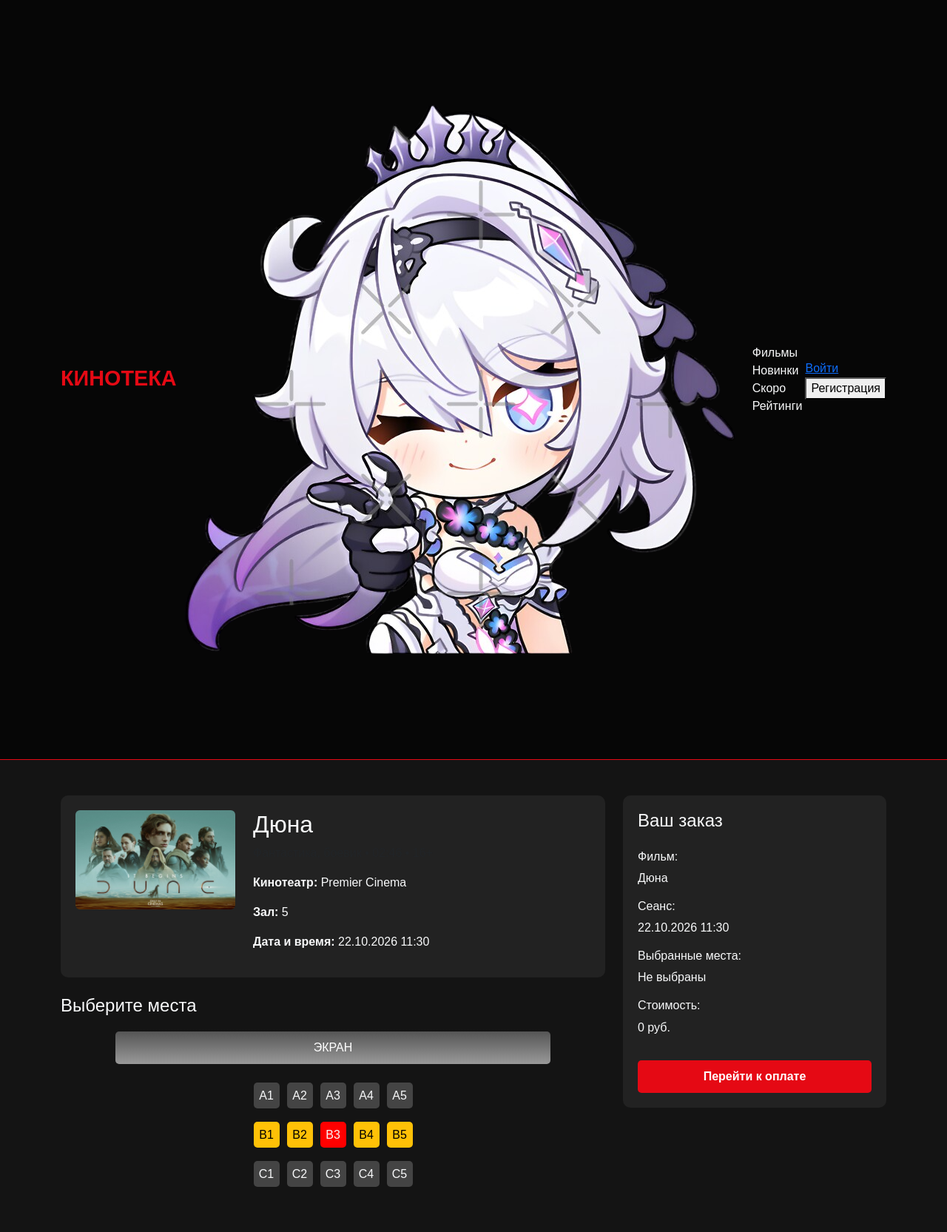
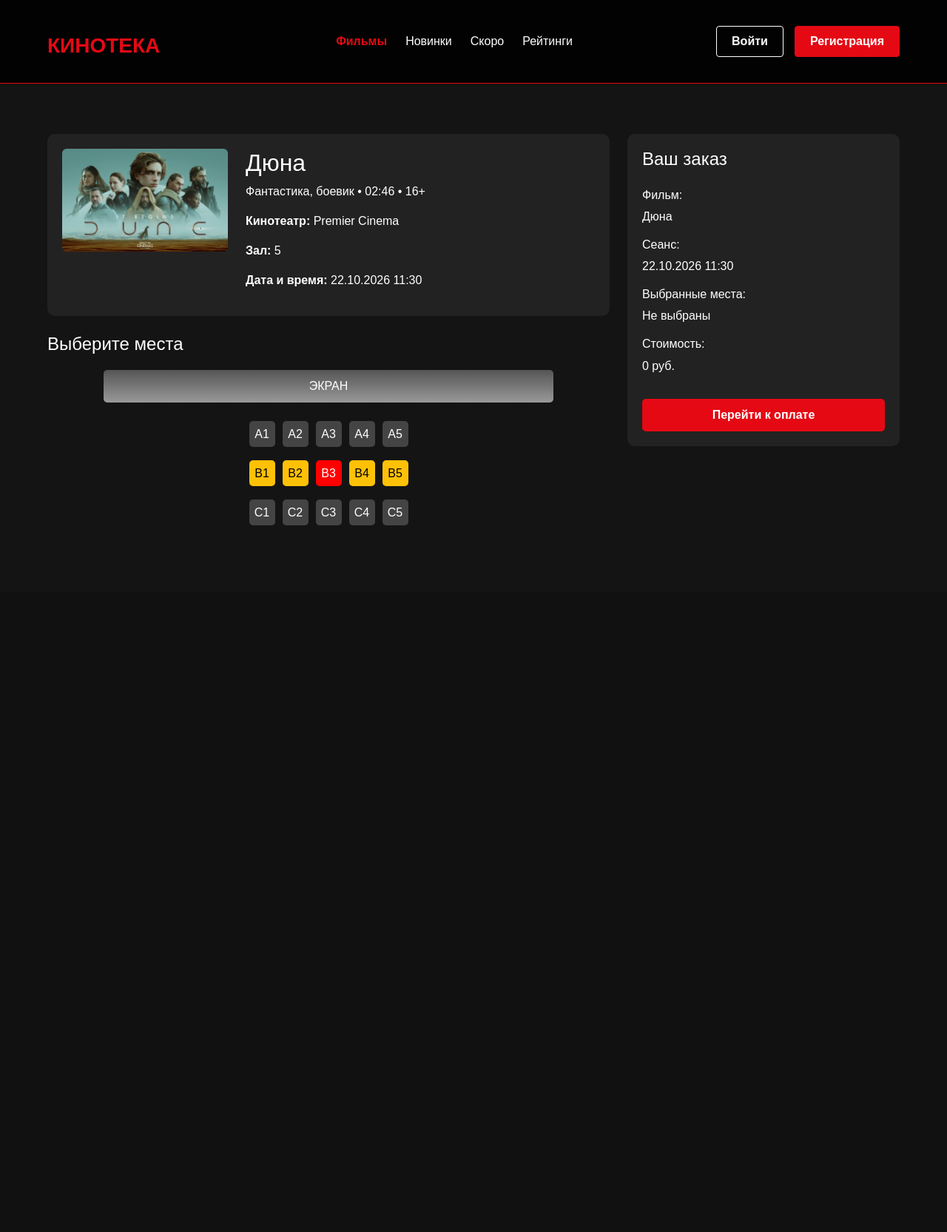
Before and after one commit to nisya1/WEB-project, a Flask app: page /movies/1 in a window 1280 px wide. Shown: the whole page at 74% size. After the commit the page ends 710 px from the top, so only its background shows below. Run offline with Flask 3, Linux system fonts and the light colour scheme; data comes from the database, SQL or seed files in the repository.

Commit message:
html страницы приведены к единому css файлу. Удалено лишнее обозначение стиля

```diff
--- a/static/movies/style.css
+++ b/static/movies/style.css
@@ -237,3 +237,99 @@ body {
 .btn-buy:hover {
     background-color: #f40612;
 }
+
+/* Обработчик ошибки #################################################################################################*/
+
+.error-message {
+    text-align: center;
+    padding: 2rem;
+    border-radius: 10px;
+    background-color: rgba(255, 255, 255, 0.9);
+    box-shadow: 0 0 20px rgba(0, 0, 0, 0.1);
+}
+
+.error-main-text {
+    font-size: 3rem;
+    font-weight: bold;
+    color: #dc3545;
+    text-shadow: 2px 2px 4px rgba(0, 0, 0, 0.3);
+    margin-bottom: 1rem;
+    line-height: 1.2;
+}
+
+.error-subtext {
+    font-size: 1.5rem;
+    color: #6c757d;
+    margin-top: 2rem;
+    font-style: italic;
+}
+
+/* Обработчик покупки мест ###########################################################################################*/
+
+.seat {
+  width: 35px;
+  height: 35px;
+  margin: 5px;
+  background: #444;
+  border-radius: 5px;
+  display: inline-flex;
+  align-items: center;
+  justify-content: center;
+  cursor: pointer;
+  transition: all 0.2s;
+}
+
+.seat:hover {
+  transform: scale(1.1);
+}
+
+.seat.selected {
+  background: var(--primary-color);
+}
+
+.seat.vip {
+  background: #ffc107;
+  color: black;
+}
+
+.seat.occupied {
+  background: #ff0000;
+  cursor: not-allowed;
+}
+
+.booking-summary {
+  background: #222;
+  border-radius: 10px;
+  padding: 20px;
+}
+
+.btn-checkout {
+  background: var(--primary-color);
+  color: white;
+  font-weight: bold;
+  padding: 10px 30px;
+  border: none;
+  border-radius: 5px;
+  transition: all 0.3s;
+}
+
+.btn-checkout:hover {
+  transform: scale(1.05);
+  box-shadow: 0 0 15px rgba(229, 9, 20, 0.5);
+}
+
+.movie-info {
+  background: #222;
+  border-radius: 10px;
+  padding: 20px;
+}
+
+.screen {
+  background: linear-gradient(to bottom, #555, #999);
+  color: white;
+  text-align: center;
+  padding: 10px;
+  margin: 20px auto;
+  width: 80%;
+  border-radius: 5px;
+}
--- a/templates/movies/movie.html
+++ b/templates/movies/movie.html
@@ -5,99 +5,7 @@
   <meta name="viewport" content="width=device-width, initial-scale=1.0">
   <title>Кинотека - Покупка билета</title>
   <link href="https://cdn.jsdelivr.net/npm/bootstrap@5.3.0/dist/css/bootstrap.min.css" rel="stylesheet">
-  <style>
-    :root {
-      --primary: #e50914;
-      --dark: #141414;
-      --light: #f8f9fa;
-      --gray: #808080;
-    }
-
-    body {
-      background-color: var(--dark);
-      color: var(--light);
-      font-family: 'Arial', sans-serif;
-    }
-
-    .navbar {
-      background-color: rgba(0, 0, 0, 0.7) !important;
-      border-bottom: 1px solid var(--primary);
-    }
-
-    .navbar-brand {
-      color: var(--primary) !important;
-      font-weight: bold;
-      font-size: 1.8rem;
-    }
-
-    .movie-info {
-      background: #222;
-      border-radius: 10px;
-      padding: 20px;
-    }
-
-    .screen {
-      background: linear-gradient(to bottom, #555, #999);
-      color: white;
-      text-align: center;
-      padding: 10px;
-      margin: 20px auto;
-      width: 80%;
-      border-radius: 5px;
-    }
-
-    .seat {
-      width: 35px;
-      height: 35px;
-      margin: 5px;
-      background: #444;
-      border-radius: 5px;
-      display: inline-flex;
-      align-items: center;
-      justify-content: center;
-      cursor: pointer;
-      transition: all 0.2s;
-    }
-
-    .seat:hover {
-      transform: scale(1.1);
-    }
-
-    .seat.selected {
-      background: var(--primary);
-    }
-
-    .seat.vip {
-      background: #ffc107;
-      color: black;
-    }
-
-    .seat.occupied {
-      background: #ff0000;
-      cursor: not-allowed;
-    }
-
-    .booking-summary {
-      background: #222;
-      border-radius: 10px;
-      padding: 20px;
-    }
-
-    .btn-checkout {
-      background: var(--primary);
-      color: white;
-      font-weight: bold;
-      padding: 10px 30px;
-      border: none;
-      border-radius: 5px;
-      transition: all 0.3s;
-    }
-
-    .btn-checkout:hover {
-      transform: scale(1.05);
-      box-shadow: 0 0 15px rgba(229, 9, 20, 0.5);
-    }
-  </style>
+  <link rel="stylesheet" href="{{ url_for('static', filename='movies/style.css') }}">
 </head>
 <body>
   <!-- Навигация -->
@@ -138,7 +46,7 @@
             </div>
             <div class="col-md-8">
               <h2>{{event.Title}}</h2>
-              <p class="text-muted">Фантастика, боевик • {{event.Duration}} • 16+</p>
+              <p>Фантастика, боевик • {{event.Duration}} • 16+</p>
               <p><strong>Кинотеатр:</strong> Premier Cinema</p>
               <p><strong>Зал:</strong> 5</p>
               <p><strong>Дата и время:</strong> {{event.Time}}</p>
--- a/templates/movies/movie_not_found.html
+++ b/templates/movies/movie_not_found.html
@@ -5,7 +5,7 @@
     <meta name="viewport" content="width=device-width, initial-scale=1.0">
     <title>Кинотека — Главная</title>
     <link href="https://cdn.jsdelivr.net/npm/bootstrap@5.3.0/dist/css/bootstrap.min.css" rel="stylesheet">
-    <link rel="stylesheet" href="t2.css">
+    <link rel="stylesheet" href="{{ url_for('static', filename='movies/style.css') }}">
 </head>
 <body>
 <!-- Навигационная панель -->
```
